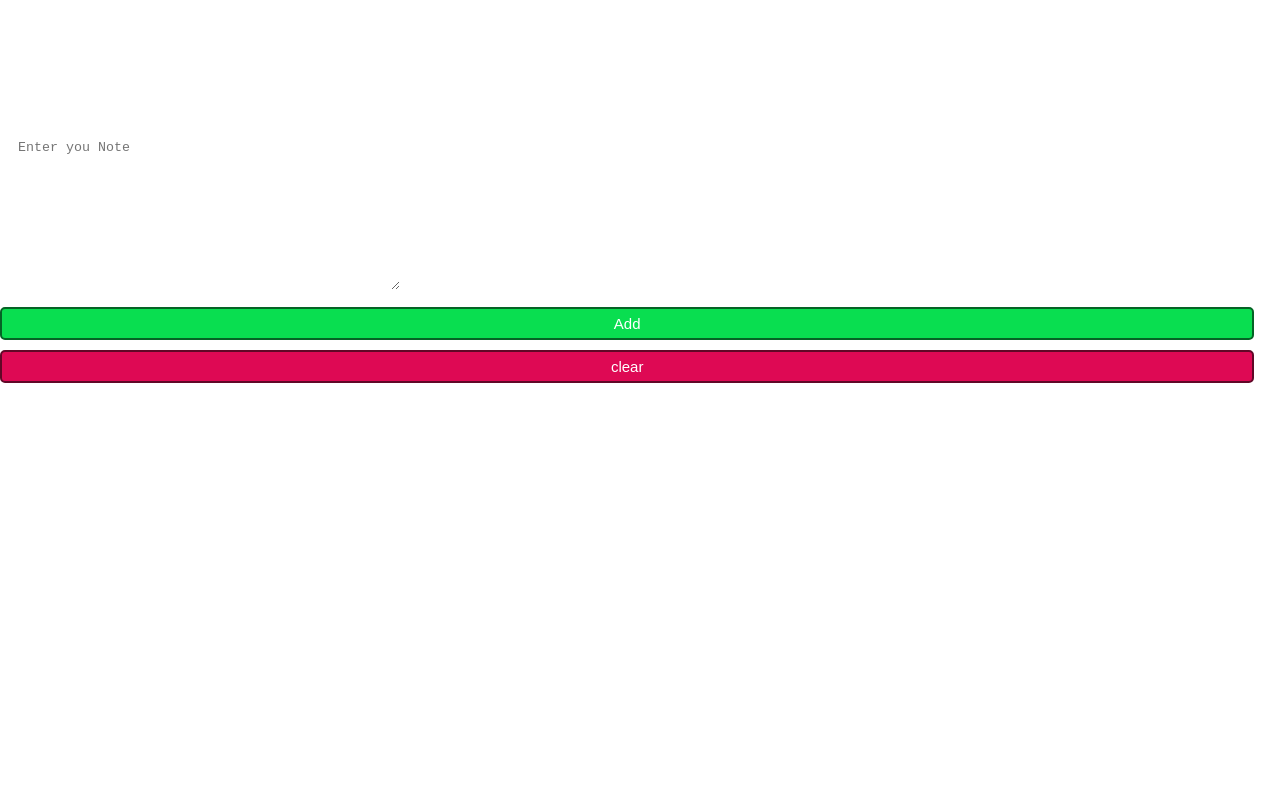
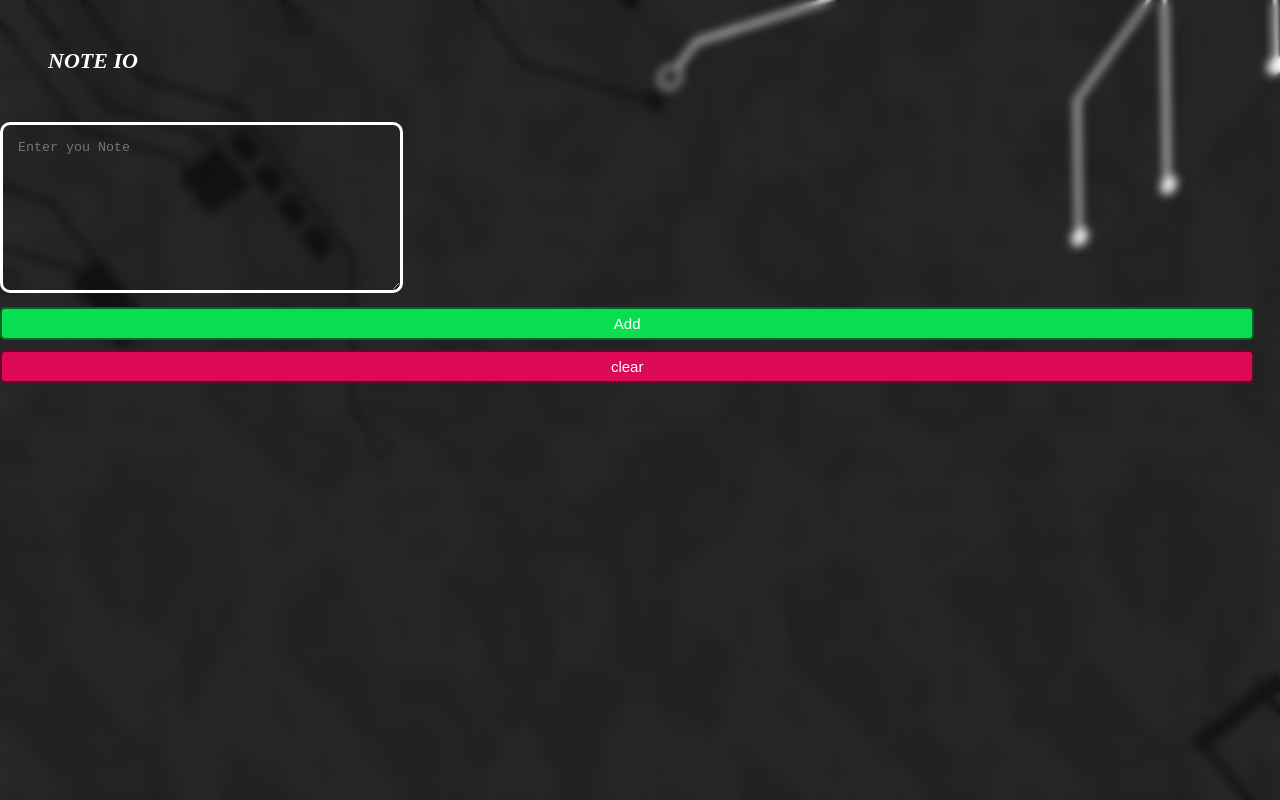
Before and after one commit to Revilxx/Note-taker-app, a plain HTML site: page index.html in a window 1280 px wide. Drawn offline with Linux system fonts and the light colour scheme; files whose address does not match are found by name.

Commit message:
Update Noteio.css

```diff
--- a/Noteio.css
+++ b/Noteio.css
@@ -14,7 +14,7 @@ header h5 {
   font-size:22px;
 }
 body {
-  background-image:url("/images/background-2426328_1281.jpg");
+  background-image:url("background-2426328_1281.jpg");
   backdrop-filter:blur(5px);
   background-size:cover;
   min-height: 100vh;
```
